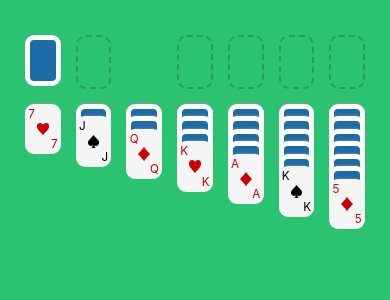
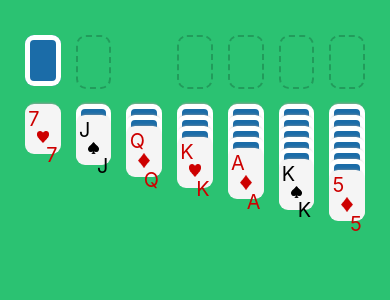
Before and after one commit to robpwatkins/solitaire-final, a React (Create React App) app: page / in a window 390 px wide. Shown: the top 300 px of the page. Built offline with nearby package versions, Linux system fonts and the light colour scheme.

Commit message:
thats covering a whole lot of bases now

```diff
--- a/src/App.css
+++ b/src/App.css
@@ -72,7 +72,7 @@
   align-items: center;
   padding: 6%;
   /* padding: 7px; */
-  font-size: calc(12px + 1vw);
+  font-size: calc(3px + 2vh);
   color: black;
   background: rgb(233, 233, 233);
   background: whitesmoke;
@@ -144,7 +144,7 @@
   width: 100%;
   /* height: 190px; */
   padding-top: 142%;
-  margin-top: -135%;
+  margin-top: -139%;
   background: #1b6ca8;
   border: 9px solid white;
   border-radius: 12px;
@@ -185,11 +185,11 @@
 }
 
 .top {
-  margin-top: -135%;
+  margin-top: -139%;
 }
 
 .tableau .bottom {
-  margin-top: -115%;
+  margin-top: -121%;
 }
 
 .tableau .bottom:nth-child(1) {
@@ -300,7 +300,7 @@
 
 @media (max-width: 768px) {
   .card-face {
-    font-size: 3vw;
+    /* font-size: 3vw; */
   }
 }
 
@@ -323,7 +323,7 @@
   }
 }
 
-@media (max-height: 480px) {
+/* @media (max-height: 480px) {
   .talon {
     box-shadow: inset 0 0 0 5px white;
     border-radius: 9px;
@@ -349,7 +349,7 @@
   .origin {
     box-shadow: 0 0 2px 4px #f9d90af5;
   }
-}
+} */
 
 /* @media screen and (orientation: landscape) {
   .gameboard {
```
